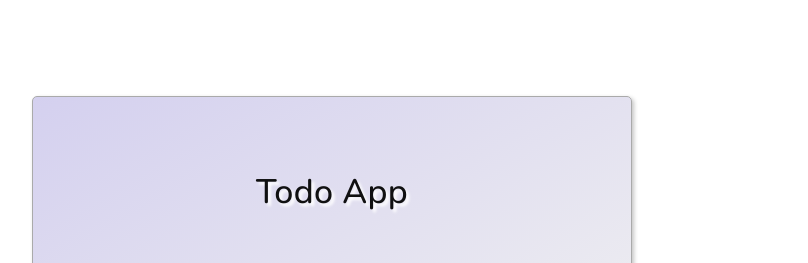
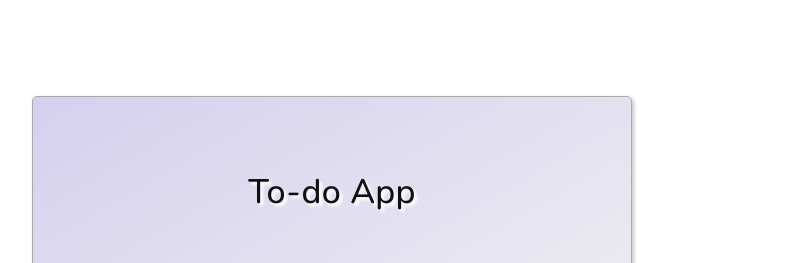
Before and after one commit to samouchka1/Todo-App-MUI, a React (Create React App) app: page / in a window 1280 px wide. Shown: the top 263 px of the page, without its empty margins (308-1116 px from the left). Built offline with nearby package versions, Linux system fonts and the light colour scheme.

Commit message:
Update App.js

```diff
--- a/src/App.js
+++ b/src/App.js
@@ -224,7 +224,7 @@ const theme = useTheme();
             sx={titleStyle}
             className="title"
           >
-            Todo App
+            To-do App
           </Typography>
 
         {tasks.map((task, index) => (
```
